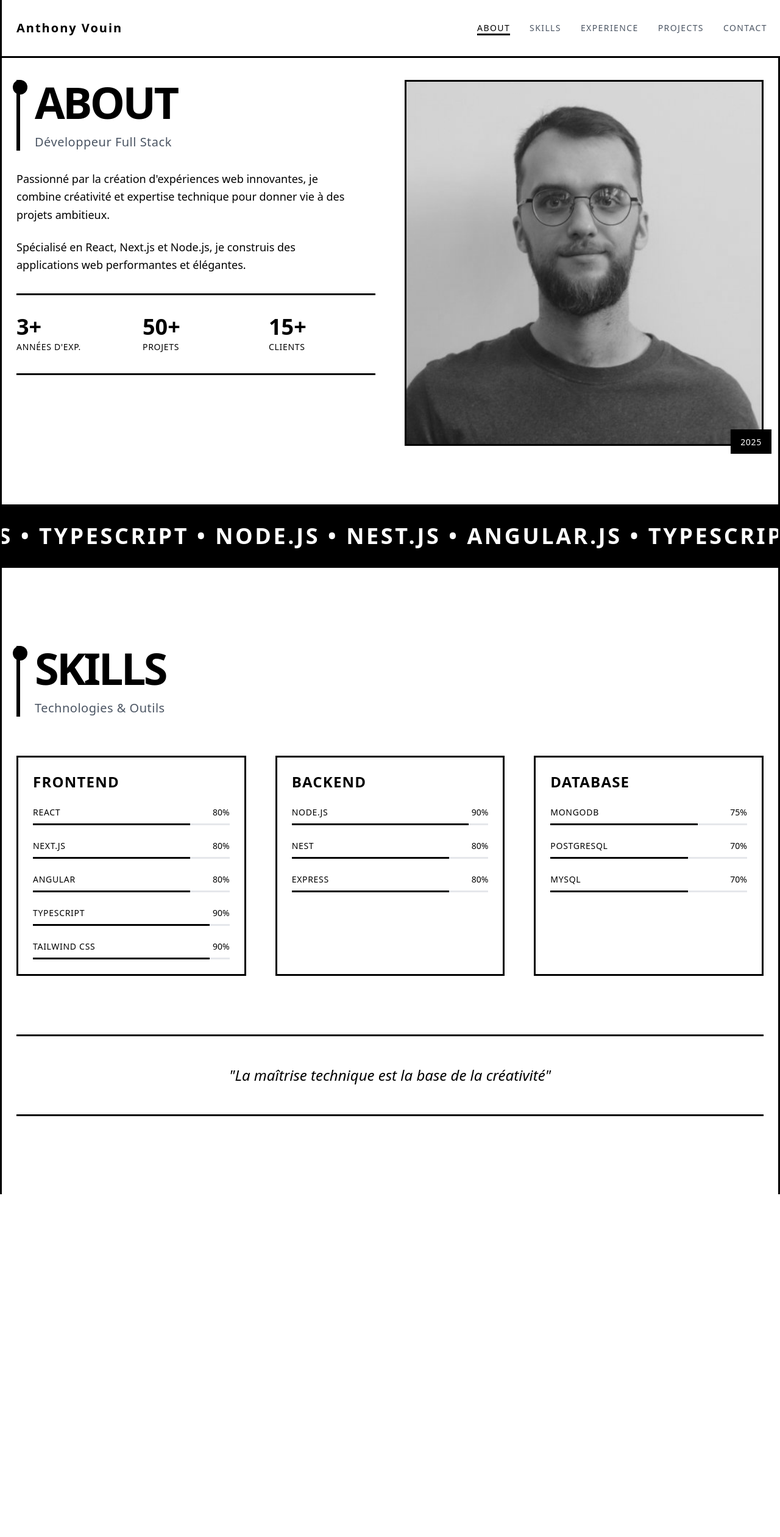
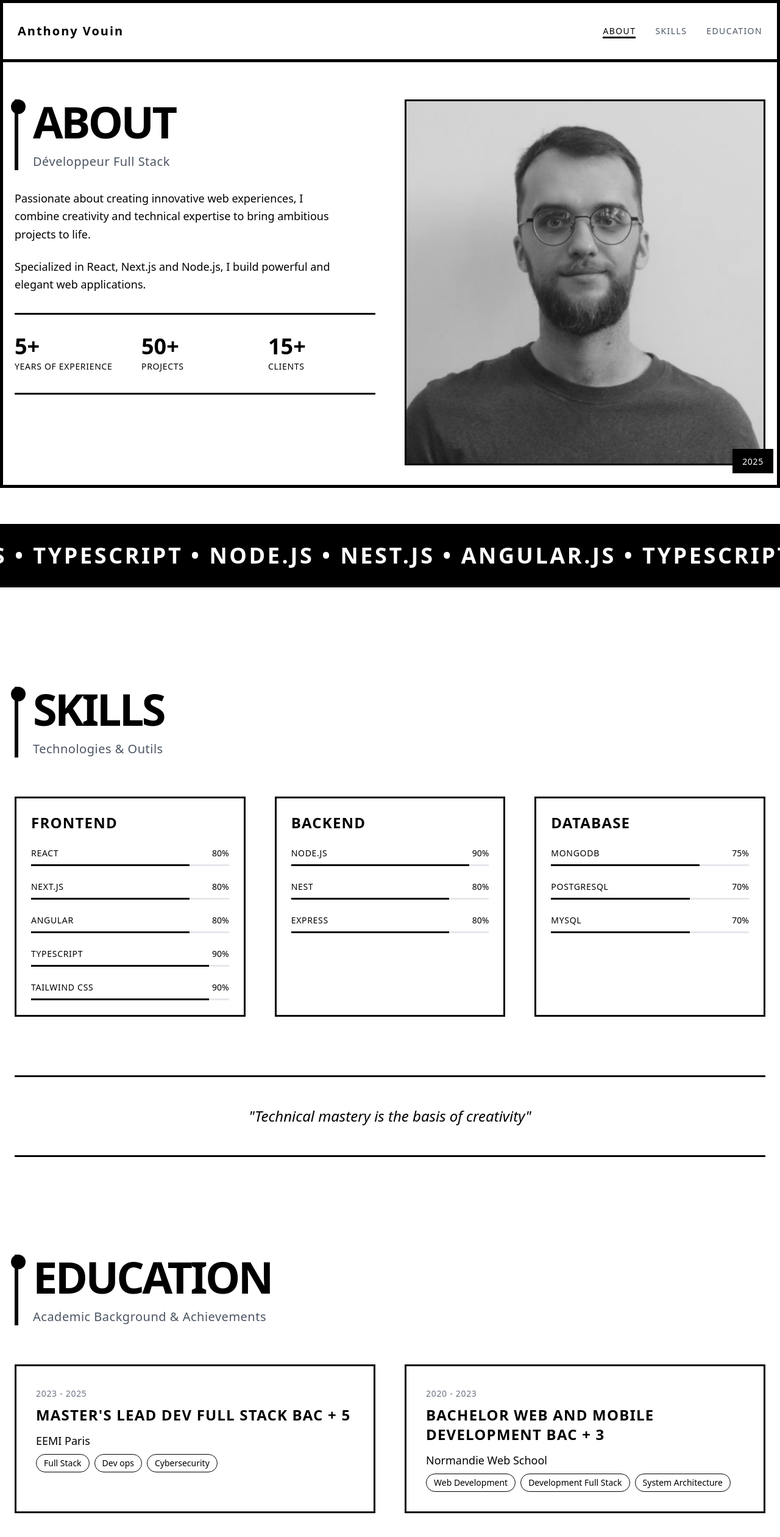
Before and after one commit to anthonyvouin/landingpage, a Next.js app: page / in a window 1280 px wide. Shown: the top 2520 px of the page at 61% size. Before the commit the page ends 1958 px from the top, so only its background shows below. Built offline with nearby package versions, Linux system fonts and the light colour scheme.

Commit message:
add skills and education

```diff
--- a/app/components/About.tsx
+++ b/app/components/About.tsx
@@ -5,7 +5,7 @@ import Image from 'next/image';
 
 const About = () => {
   return (
-    <section id="about" className="min-h-screen bg-white pt-32 border-t-[3px] border-black">
+    <section id="about" className="min-h-screen bg-white pt-40 border-t-[3px] border-black">
       <div className="max-w-7xl mx-auto px-6 grid grid-cols-1 md:grid-cols-2 gap-12">
 
         <motion.div
@@ -26,10 +26,9 @@ const About = () => {
 
           <div className="space-y-6 pr-12">
             <p className="text-lg leading-relaxed">
-              Passionné par la création d'expériences web innovantes, je combine créativité et expertise technique pour donner vie à des projets ambitieux.
-            </p>
+            Passionate about creating innovative web experiences, I combine creativity and technical expertise to bring ambitious projects to life.            </p>
             <p className="text-lg leading-relaxed">
-              Spécialisé en React, Next.js et Node.js, je construis des applications web performantes et élégantes.
+            Specialized in React, Next.js and Node.js, I build powerful and elegant web applications.
             </p>
           </div>
 
@@ -40,8 +39,8 @@ const About = () => {
             className="grid grid-cols-3 gap-8 py-8 border-t-[3px] border-b-[3px] border-black"
           >
             {[
-              { number: '3+', label: 'Années d\'exp.' },
-              { number: '50+', label: 'Projets' },
+              { number: '5+', label: 'Years of experience' },
+              { number: '50+', label: 'Projects' },
               { number: '15+', label: 'Clients' }
             ].map((stat, index) => (
               <motion.div
--- /dev/null
+++ b/app/components/Education.tsx
@@ -0,0 +1,78 @@
+"use client"
+
+import { motion } from 'framer-motion';
+
+const Education = () => {
+  const educations = [
+    {
+      id: 1,
+      period: "2023 - 2025",
+      title: "Master's Lead Dev Full Stack bac + 5",
+      school: "EEMI Paris",
+      skills: ["Full Stack", "Dev ops", "Cybersecurity"]
+    },
+    {
+      id: 2,
+      period: "2020 - 2023",
+      title: "bachelor web and mobile development bac + 3",
+      school: "Normandie Web School",
+      skills: ["Web Development", "Development Full Stack", "System Architecture"]
+    },
+  ];
+
+  return (
+    <section id="education" className="min-h-screen bg-white pt-40  ">
+      <div className="max-w-7xl mx-auto px-4 sm:px-6">
+        <motion.div
+          initial={{ opacity: 0, x: -50 }}
+          whileInView={{ opacity: 1, x: 0 }}
+          transition={{ duration: 0.8 }}
+          className="border-l-[6px] border-black pl-6 relative mb-12 sm:mb-16"
+        >
+          <div className="absolute -left-3 top-0 w-6 h-6 bg-black rounded-full" />
+          <h2 className="text-5xl sm:text-7xl font-black uppercase tracking-tighter mb-4">
+            Education
+          </h2>
+          <p className="text-lg sm:text-xl font-light text-gray-600 tracking-wide">
+            Academic Background & Achievements
+          </p>
+        </motion.div>
+
+        <div className="grid grid-cols-1 lg:grid-cols-2 gap-6 sm:gap-8 lg:gap-12">
+          {educations.map((education, index) => (
+            <motion.div
+              key={education.id}
+              initial={{ opacity: 0, y: 20 }}
+              whileInView={{ opacity: 1, y: 0 }}
+              transition={{ duration: 0.5, delay: index * 0.2 }}
+              className="border-[3px] border-black p-6 sm:p-8 group hover:bg-black hover:text-white transition-colors duration-500"
+            >
+              <span className="text-sm uppercase tracking-wider text-gray-500 group-hover:text-gray-300">
+                {education.period}
+              </span>
+              <h3 className="text-xl sm:text-2xl font-bold mt-2 mb-3 uppercase tracking-wider">
+                {education.title}
+              </h3>
+              <p className="text-lg font-medium mb-2">{education.school}</p>
+
+              <div className="flex flex-wrap gap-2">
+                {education.skills.map((skill) => (
+                  <span
+                    key={skill}
+                    className="px-3 py-1 text-sm border border-current rounded-full"
+                  >
+                    {skill}
+                  </span>
+                ))}
+              </div>
+            </motion.div>
+          ))}
+        </div>
+
+
+      </div>
+    </section>
+  );
+};
+
+export default Education;
--- a/app/components/Header.tsx
+++ b/app/components/Header.tsx
@@ -6,7 +6,7 @@ import { useEffect, useState } from 'react';
 const Header = () => {
   const [activeSection, setActiveSection] = useState('');
 
-  const navLinks = [ 'About', 'Skills', 'Experience', 'Projects', 'Contact'];
+  const navLinks = ['About', 'Skills', 'Education'];
 
   useEffect(() => {
     const handleScroll = () => {
@@ -27,7 +27,8 @@ const Header = () => {
   }, [navLinks]);
 
   return (
-    <header className="fixed w-full top-0 z-50 bg-white border-b-[3px] border-black" >
+    <header className="fixed w-full top-0 z-50">
+      <div className="bg-white border-t-[5px] border-b-[5px] border-l-[5px] border-r-[5px] border-black">
         <nav className="flex items-center justify-between px-6 max-w-7xl mx-auto">
           <div className="py-8">
             <Link href="/" className="text-xl font-bold tracking-widest hover:opacity-70 transition-opacity">
@@ -42,24 +43,19 @@ const Header = () => {
                 href={`#${item.toLowerCase()}`}
                 className="text-sm font-medium tracking-widest uppercase relative group"
               >
-              <span className={`transition-colors duration-300 ${
-                activeSection === item.toLowerCase()
-                  ? 'text-black'
-                  : 'text-gray-600 hover:text-black'
+                <span className={`transition-colors ${
+                  activeSection === item.toLowerCase() ? 'text-black' : 'text-gray-600'
                 }`}>
                   {item}
                 </span>
-
                 <span className={`absolute -bottom-[1.5px] left-0 h-[3px] bg-black transition-all duration-300
-                ${activeSection === item.toLowerCase()
-                  ? 'w-full'
-                  : 'w-0 group-hover:w-full'
-              }`}>
+                  ${activeSection === item.toLowerCase() ? 'w-full' : 'w-0 group-hover:w-full'}`}>
                 </span>
               </Link>
             ))}
           </div>
         </nav>
+      </div>
     </header>
   );
 };
--- a/app/components/Skills.tsx
+++ b/app/components/Skills.tsx
@@ -20,8 +20,6 @@ const Skills = () => {
         { name: "Node.js", level: 90 },
         { name: "Nest", level: 80 },
         { name: "Express", level: 80 },
-
-
       ]
     },
     {
@@ -32,43 +30,40 @@ const Skills = () => {
         { name: "MySQL", level: 70 },
       ]
     },
-
-
-
-
   ];
 
   return (
-    <section id="skills" className="min-h-screen bg-white py-32">
-      <div className="max-w-7xl mx-auto px-6">
-      <motion.div
+    <section id="skills" className="min-h-screen bg-white pt-40 border-t-[3px]">
+
+      <div className="max-w-7xl mx-auto px-4 sm:px-6">
+        <motion.div
           initial={{ opacity: 0, x: -50 }}
           whileInView={{ opacity: 1, x: 0 }}
           transition={{ duration: 0.8 }}
-          className="border-l-[6px] border-black pl-6 relative mb-16"
+          className="border-l-[6px] border-black pl-6 relative mb-12 sm:mb-16"
         >
           <div className="absolute -left-3 top-0 w-6 h-6 bg-black rounded-full" />
-          <h2 className="text-7xl font-black uppercase tracking-tighter mb-4">
+          <h2 className="text-5xl sm:text-7xl font-black uppercase tracking-tighter mb-4">
             Skills
           </h2>
-          <p className="text-xl font-light text-gray-600 tracking-wide">
+          <p className="text-lg sm:text-xl font-light text-gray-600 tracking-wide">
             Technologies & Outils
           </p>
         </motion.div>
 
-        <div className="grid grid-cols-1 md:grid-cols-3 gap-12">
+        <div className="grid grid-cols-1 sm:grid-cols-2 lg:grid-cols-3 gap-6 sm:gap-8 lg:gap-12">
           {skillCategories.map((category, index) => (
             <motion.div
               key={category.title}
               initial={{ opacity: 0, y: 20 }}
               whileInView={{ opacity: 1, y: 0 }}
               transition={{ duration: 0.5, delay: index * 0.2 }}
-              className="border-[3px] border-black p-6 group hover:bg-black hover:text-white transition-colors duration-500"
+              className="border-[3px] border-black p-4 sm:p-6 group hover:bg-black hover:text-white transition-colors duration-500"
             >
-              <h3 className="text-2xl font-bold mb-6 uppercase tracking-wider">
+              <h3 className="text-xl sm:text-2xl font-bold mb-4 sm:mb-6 uppercase tracking-wider">
                 {category.title}
               </h3>
-              <div className="space-y-6">
+              <div className="space-y-4 sm:space-y-6">
                 {category.skills.map((skill) => (
                   <div key={skill.name} className="space-y-2">
                     <div className="flex justify-between items-center">
@@ -90,15 +85,14 @@ const Skills = () => {
           ))}
         </div>
 
-        {/* Citation ou message */}
         <motion.div
           initial={{ opacity: 0, y: 20 }}
           whileInView={{ opacity: 1, y: 0 }}
           transition={{ duration: 0.8 }}
-          className="mt-24 text-center border-t-[3px] border-b-[3px] border-black py-12"
+          className="mt-16 sm:mt-24 text-center border-t-[3px] border-b-[3px] border-black py-8 sm:py-12"
         >
-          <p className="text-2xl font-light italic">
-            "La maîtrise technique est la base de la créativité"
+          <p className="text-xl sm:text-2xl font-light italic px-4">
+            "Technical mastery is the basis of creativity"
           </p>
         </motion.div>
       </div>
--- a/app/layout.tsx
+++ b/app/layout.tsx
@@ -19,17 +19,15 @@ export const metadata: Metadata = {
 
 export default function RootLayout({
   children,
-}: Readonly<{
-  children: React.ReactNode;
-}>) {
+}: {
+  children: React.ReactNode
+}) {
   return (
-    <html lang="en">
-      <body
-        className={`${geistSans.variable} ${geistMono.variable} antialiased`}
-      >
-        <div className="min-h-screen border-l-[3px] border-r-[3px] border-black">
-          {children}
-        </div>
+    <html lang="fr">
+      <body className="">
+          <div className="fixed inset-0 border-[5px] border-black" />
+
+            {children}
       </body>
     </html>
   );
--- a/app/page.tsx
+++ b/app/page.tsx
@@ -1,6 +1,7 @@
 import Header from './components/Header';
 import About from './components/About';
 import Skills from './components/Skills';
+import Education from './components/Education';
 
 export default function Home() {
   return (
@@ -8,6 +9,8 @@ export default function Home() {
       <Header />
       <About />
       <Skills />
+      <Education />
+
     </main>
   );
 }
```
Lines whose indentation alone changed are shown as unchanged.
